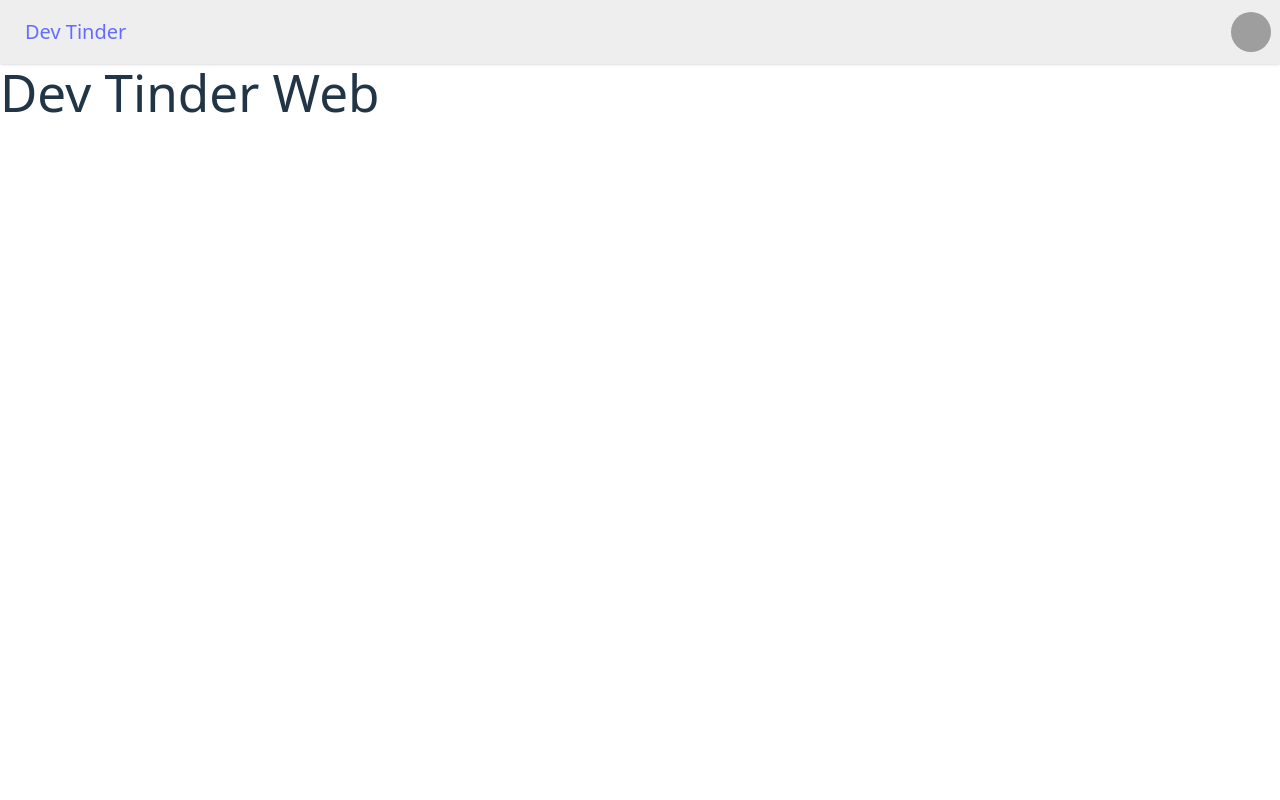
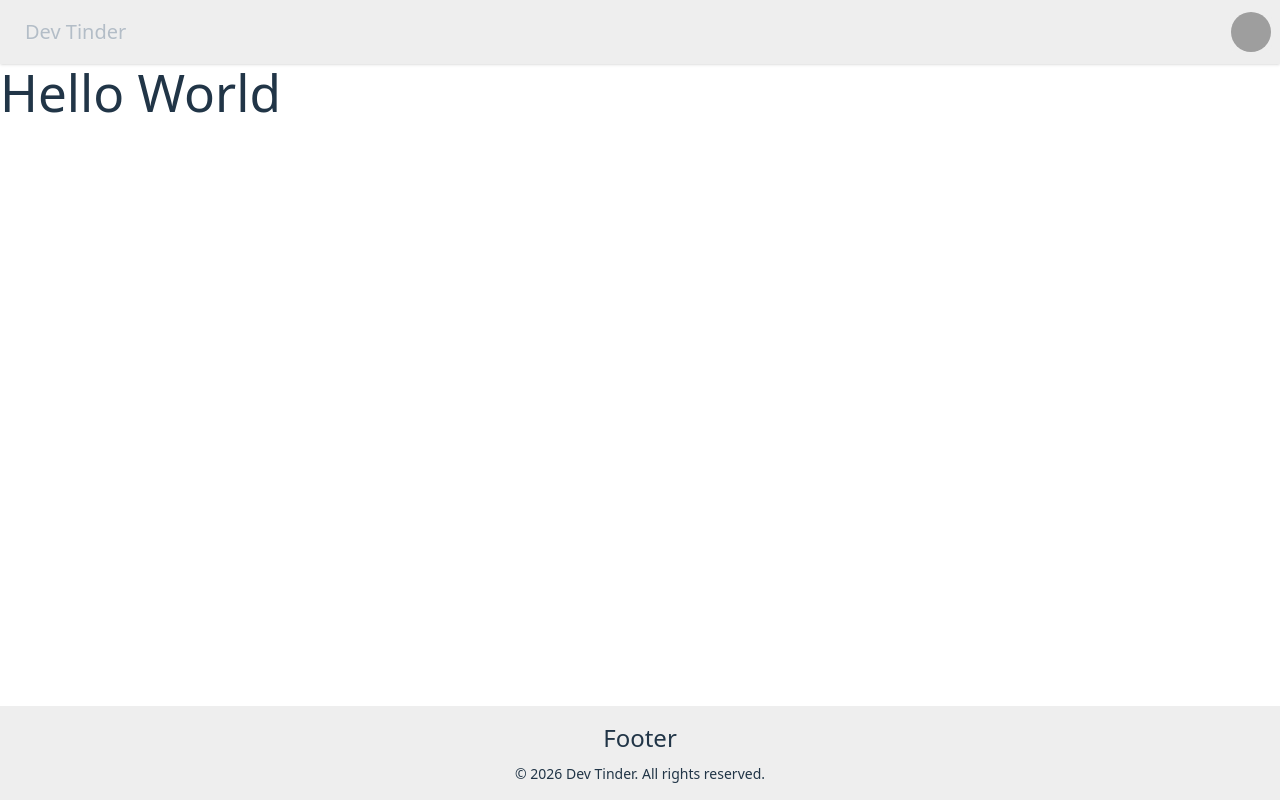
Before and after one commit to Abhishekumar93/dev-tinder-frontend, a React (Vite) app: page / in a window 1280 px wide. Built offline with nearby package versions, Linux system fonts and the light colour scheme; grey boxes are pictures that could not be loaded.

Commit message:
Add routing and footer component

```diff
--- a/package.json
+++ b/package.json
@@ -13,6 +13,7 @@
     "@tailwindcss/vite": "^4.2.1",
     "react": "^19.2.0",
     "react-dom": "^19.2.0",
+    "react-router-dom": "^7.14.0",
     "tailwindcss": "^4.2.1"
   },
   "devDependencies": {
--- a/src/App.tsx
+++ b/src/App.tsx
@@ -1,11 +1,18 @@
-import { Navbar } from "./Components";
+import { BrowserRouter, Route, Routes } from "react-router-dom";
+import Body from "./Body";
 
 function App() {
   return (
-    <>
-      <Navbar />
-      <h1>Dev Tinder Web</h1>
-    </>
+    <BrowserRouter basename="/">
+      <Routes>
+        <Route path="/" element={<Body />}>
+          <Route path="/login" element={<h1>Login</h1>} />
+          <Route path="/profile" element={<h1>Profile</h1>} />
+          <Route path="/settings" element={<h1>Settings</h1>} />
+          <Route path="/" element={<h1>Hello World</h1>} />
+        </Route>
+      </Routes>
+    </BrowserRouter>
   );
 }
 
--- /dev/null
+++ b/src/Body.tsx
@@ -0,0 +1,14 @@
+import { Outlet } from "react-router-dom";
+import { Footer, Navbar } from "./Components";
+
+const Body = () => {
+  return (
+    <>
+      <Navbar />
+      <Outlet />
+      <Footer />
+    </>
+  );
+};
+
+export default Body;
--- /dev/null
+++ b/src/Components/Footer/index.tsx
@@ -0,0 +1,10 @@
+const Footer = () => {
+  return (
+    <div className="fixed bottom-0 w-full p-4 text-center bg-base-300">
+      <h4 className="text-2xl pb-2.5">Footer</h4>
+      <h6 className="text-sm">© 2026 Dev Tinder. All rights reserved.</h6>
+    </div>
+  );
+};
+
+export default Footer;
--- a/src/Components/index.tsx
+++ b/src/Components/index.tsx
@@ -1 +1,2 @@
 export { default as Navbar } from "./Navbar";
+export { default as Footer } from "./Footer";
--- a/src/index.css
+++ b/src/index.css
@@ -20,7 +20,7 @@
 }
 a {
   font-weight: 500;
-  color: #646cff;
+  color: #b3bdc7;
   text-decoration: inherit;
 }
 a:hover {
```
Also changed, not shown: 1 other file (tests, documents, lock files or other folders).
